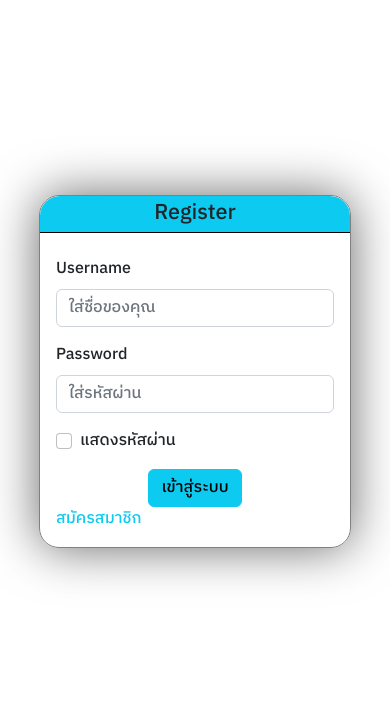
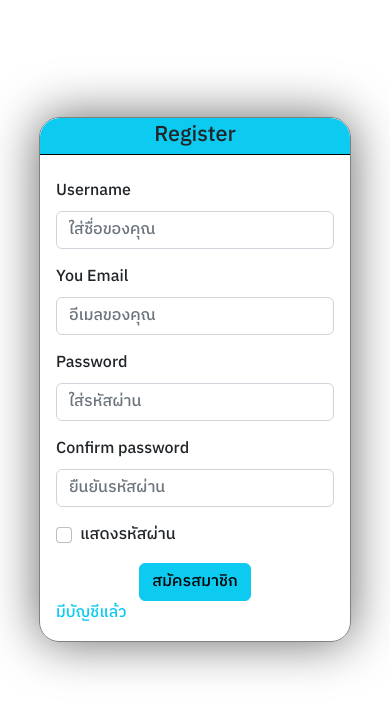
Before and after one commit to TK17250/React-2, a React (Create React App) app: page / in a window 390 px wide. Shown: the top 714 px of the page. Built offline with nearby package versions, Linux system fonts and the light colour scheme.

Commit message:
Edit Register

```diff
--- a/src/component/Login/Form.jsx
+++ b/src/component/Login/Form.jsx
@@ -34,7 +34,7 @@ function BasicExample() {
           เข้าสู่ระบบ
         </Button>
         {/*       Link register      */}
-        <Link to="/Register" className='Register'>สมัครสมาชิก</Link>
+        <Link to="/Register" className='Register'>ยังไม่มีบัญชี</Link>
       </div>
     </Form>
   );
--- a/src/component/Login/login.css
+++ b/src/component/Login/login.css
@@ -1,6 +1,6 @@
 .container {
     width: 25%;
-    margin-top: 15%;
+    margin-top: 10%;
     border: 1px solid gray;
     border-radius: 20px;
     padding: 0;
@@ -30,13 +30,12 @@ h4 {
 @media screen and (max-width: 992px) {
     .container {
         width: 40%;
-        margin-top: 50%;
+        margin-top: 30%;
     }
 }
 /*          md screen            */
 @media screen and (max-width: 767px) {
     .container {
         width: 80%;
-        margin-top: 50%;
     }
 }
--- a/src/component/Register/Register.jsx
+++ b/src/component/Register/Register.jsx
@@ -3,15 +3,18 @@ import { Link } from 'react-router-dom';
 import '../Login/login.css';
 
 
-function BasicExample() {
+function Register() {
 
     function showpassword() {
         let password = document.getElementById("password")
+        let password1 = document.getElementById("password1")
 
-    if (password.type === "password") {
+        if (password.type === "password" || password1.type === "password") {
             password.type = "text";
+            password1.type = "text";
         } else {
             password.type = "password";
+            password1.type = "password";
         }
     }
 
@@ -23,21 +26,34 @@ function BasicExample() {
                     <Form.Label>Username</Form.Label>
                     <Form.Control type="text" placeholder="ใส่ชื่อของคุณ" />
                 </Form.Group>
+                {/*             Email            */}
+                <Form.Group className="mb-3" controlId="formBasicEmail">
+                    <Form.Label>You Email</Form.Label>
+                    <Form.Control type="Email" placeholder="อีเมลของคุณ" />
+                </Form.Group>
+                {/*          Password 1           */}
                 <Form.Group className="mb-3" controlId="formBasicPassword">
                     <Form.Label>Password</Form.Label>
                     <Form.Control type="password" id='password' placeholder="ใส่รหัสผ่าน" />
                 </Form.Group>
+                {/*          Password 2           */}
+                <Form.Group className="mb-3" controlId="formBasicPassword">
+                    <Form.Label>Confirm password</Form.Label>
+                    <Form.Control type="password" id='password1' placeholder="ยืนยันรหัสผ่าน" />
+                </Form.Group>
+                {/*             Show Password            */}
                 <Form.Group className="mb-3" controlId="formBasicCheckbox">
                     <Form.Check type="checkbox" onClick={showpassword} label="แสดงรหัสผ่าน" />
                 </Form.Group>
+                {/*             Submit           */}
                 <Button variant="info" type="submit" className='m-auto But d-block'>
-          เข้าสู่ระบบ
+                    สมัครสมาชิก
                 </Button>
                 {/*       Link register      */}
-        <Link to="/Register" className='Register'>สมัครสมาชิก</Link>
+                <Link to="/Login" className='Register'>มีบัญชีแล้ว</Link>
             </div>
         </Form>
     );
 }
 
-export default BasicExample;
+export default Register;
```
Lines whose indentation alone changed are shown as unchanged.
